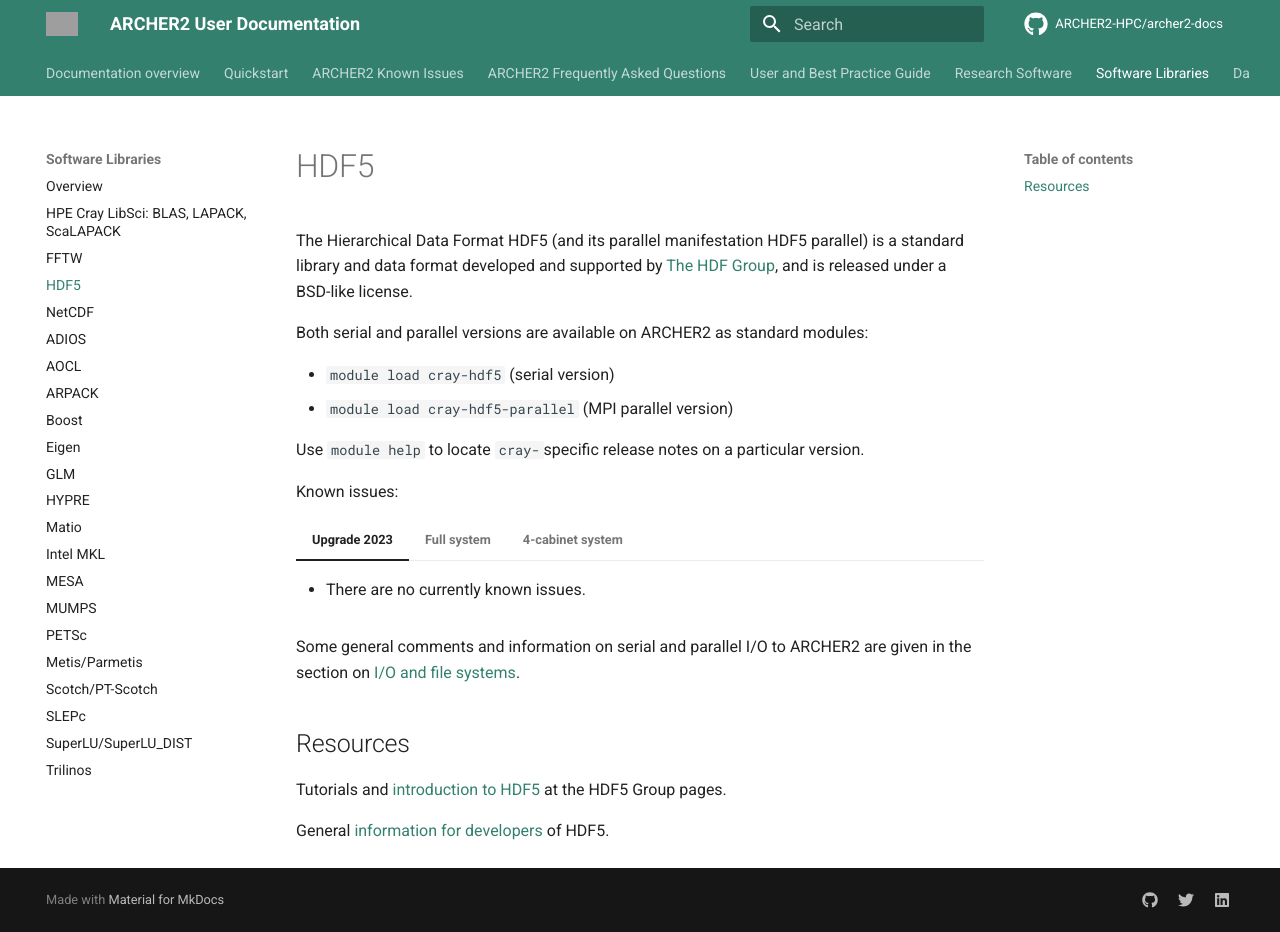
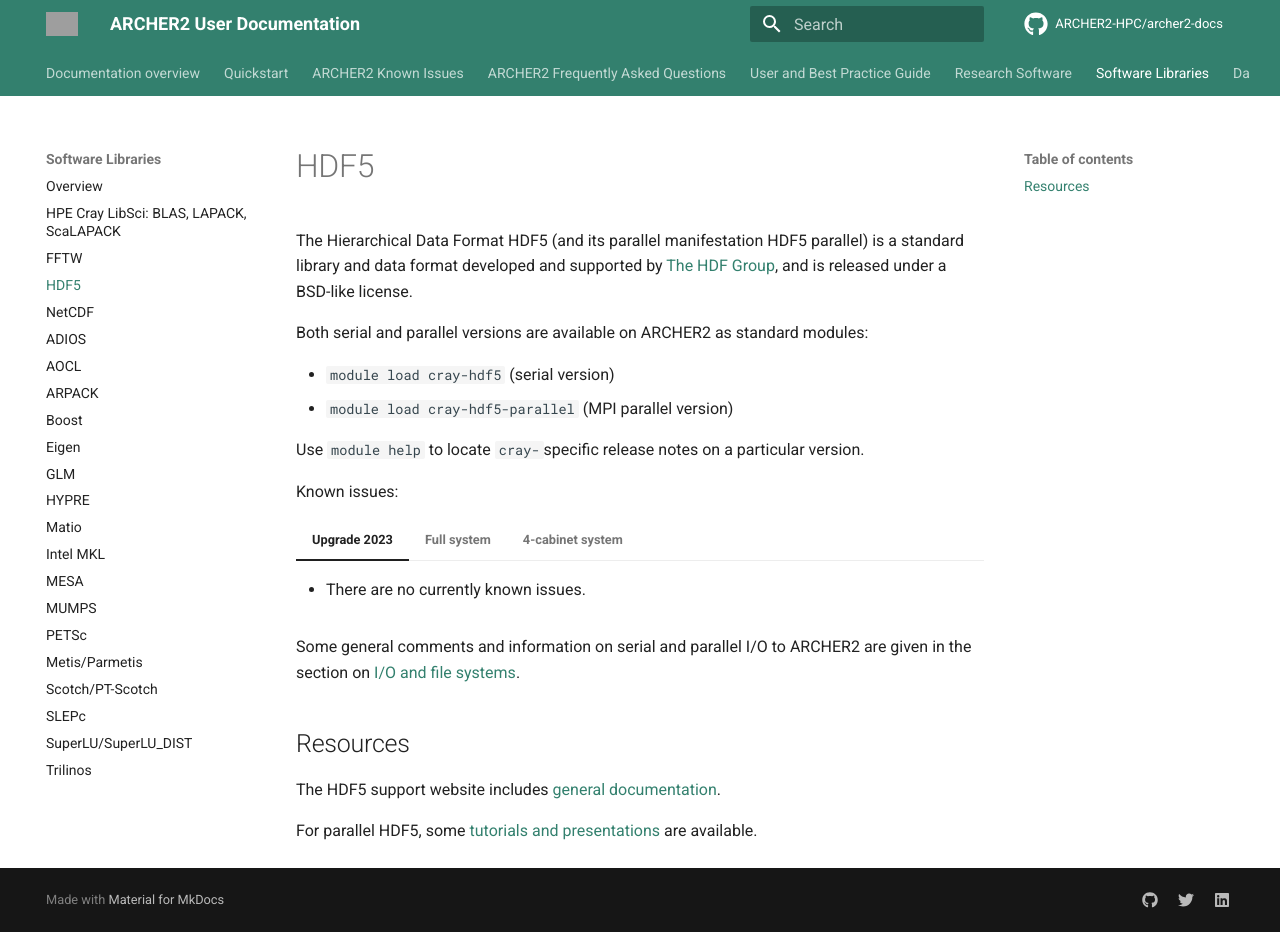
Before and after one commit to ARCHER2-HPC/archer2-docs, an MkDocs documentation site: the page built from docs/software-libraries/hdf5.md, in a window 1280 px wide and 932 px high. Built offline with MkDocs 1.6.1 and Material for MkDocs 9.7.7, drawn with Linux system fonts in a browser that asks for light colours; comment, search, counter and statistics services are not loaded; grey boxes are pictures that could not be loaded.

Commit message:
Update old URLs

```diff
--- a/docs/software-libraries/hdf5.md
+++ b/docs/software-libraries/hdf5.md
@@ -3,7 +3,7 @@
 The Hierarchical Data Format HDF5
 (and its parallel manifestation HDF5 parallel) is a standard library
 and data format developed and supported by
-[The HDF Group](https://portal.hdfgroup.org/display/HDF5/HDF5), and
+[The HDF Group](https://www.hdfgroup.org/), and
 is released under a BSD-like license.
 
 Both serial and parallel versions are available on ARCHER2 as
@@ -39,7 +39,6 @@
 
 ## Resources
 
-Tutorials and [introduction to HDF5](https://portal.hdfgroup.org/display/HDF5/Learning+HDF5) at the HDF5 Group pages.
+The HDF5 support website includes [general documentation](https://support.hdfgroup.org/documentation/index.html).
 
-General [information for developers](https://docs.hdfgroup.org/hdf5/develop/)
-of HDF5.
+For parallel HDF5, some [tutorials and presentations](https://support.hdfgroup.org/documentation/hdf5-docs/hdf5_topics/ParallelHDF5.html) are available.
```
